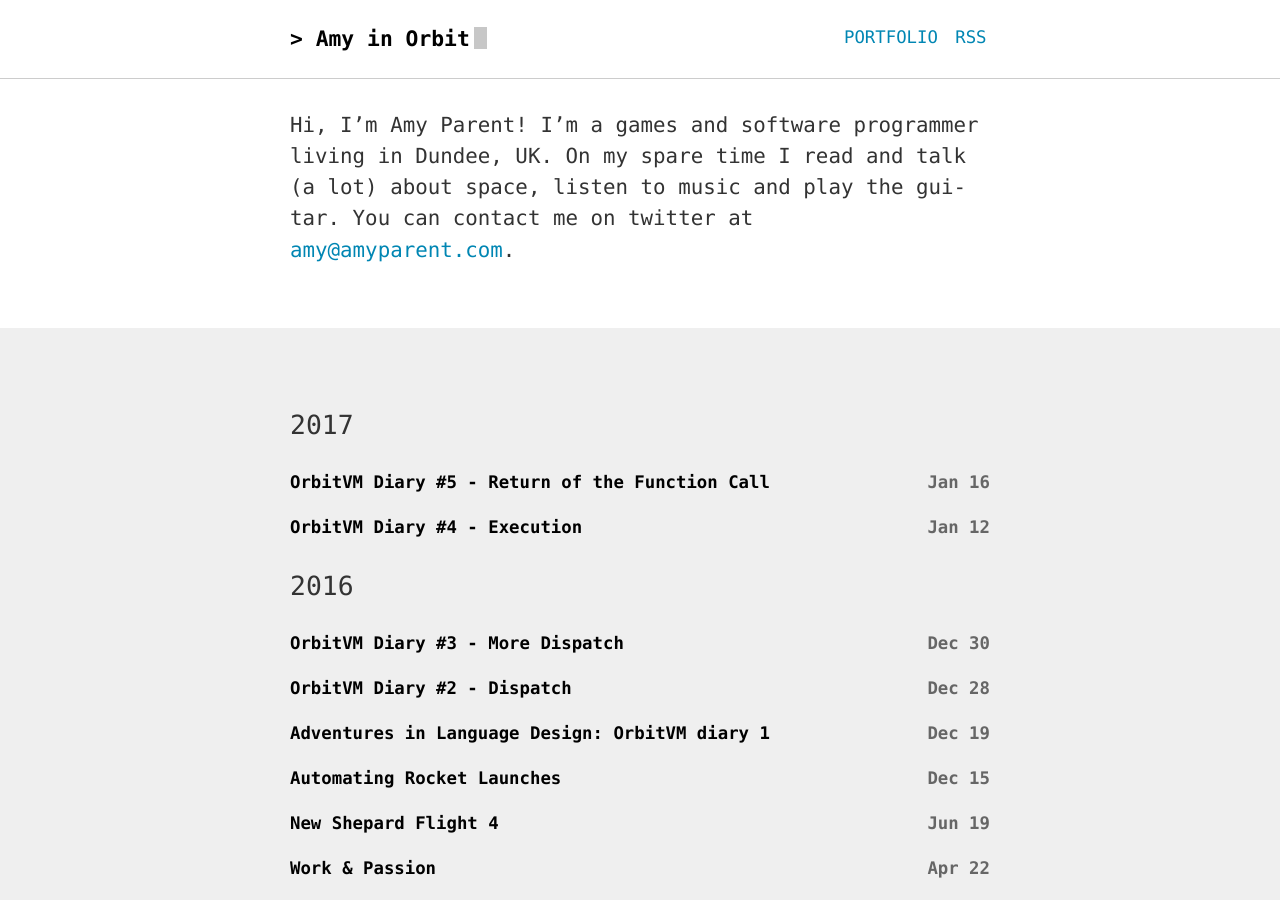
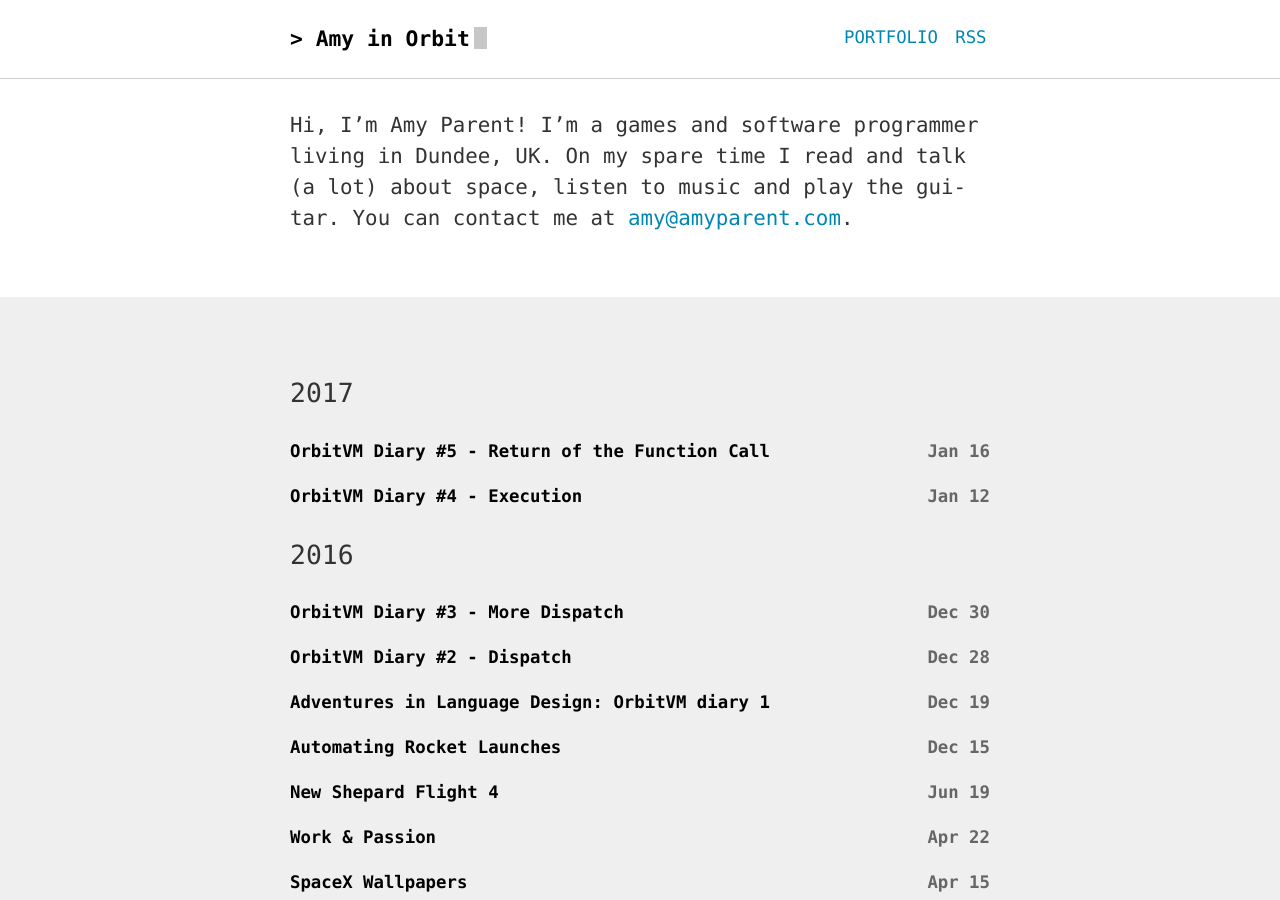
Before and after one commit to amyinorbit/amyinorbit.github.io, a Jekyll site: the page built from index.md, in a window 1280 px wide and 900 px high. Built offline with Jekyll 4.4.1, drawn with Linux system fonts in a browser that asks for light colours.

Commit message:
Fix description

```diff
--- a/_config.yml
+++ b/_config.yml
@@ -5,7 +5,7 @@ permalink: /post/:title/
 description: >
   Hi, I'm Amy Parent! I'm a games and software programmer living in Dundee, UK.
   On my spare time I read and talk (a lot) about space, listen to music and play
-  the guitar. You can contact me on twitter at [amy@amyparent.com](mailto:amy@amyparent.com).
+  the guitar. You can contact me at [amy@amyparent.com](mailto:amy@amyparent.com).
 baseurl: "" # the subpath of your site, e.g. /blog
 url: "https://amyparent.com"
 twitter_username: cesarparent
```
